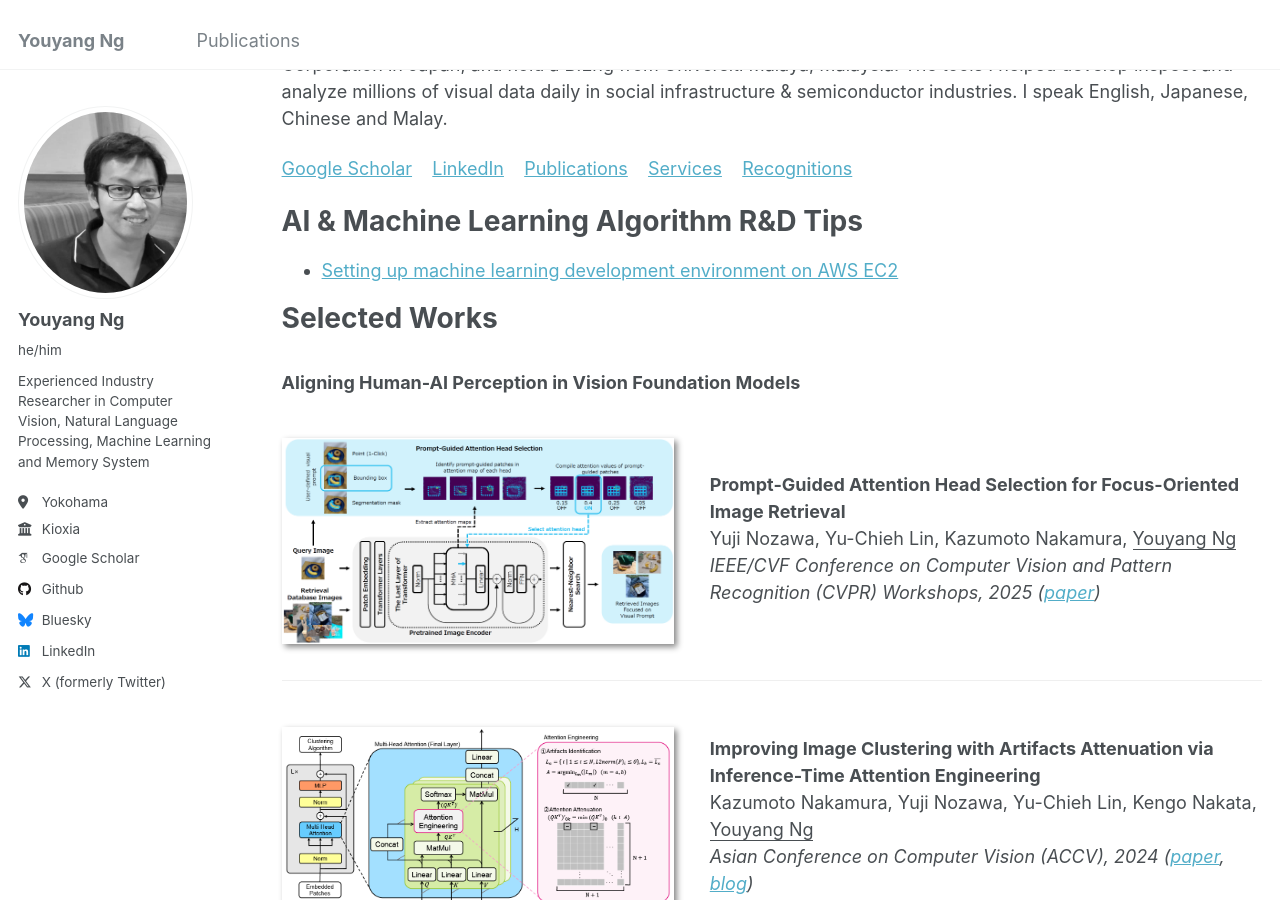
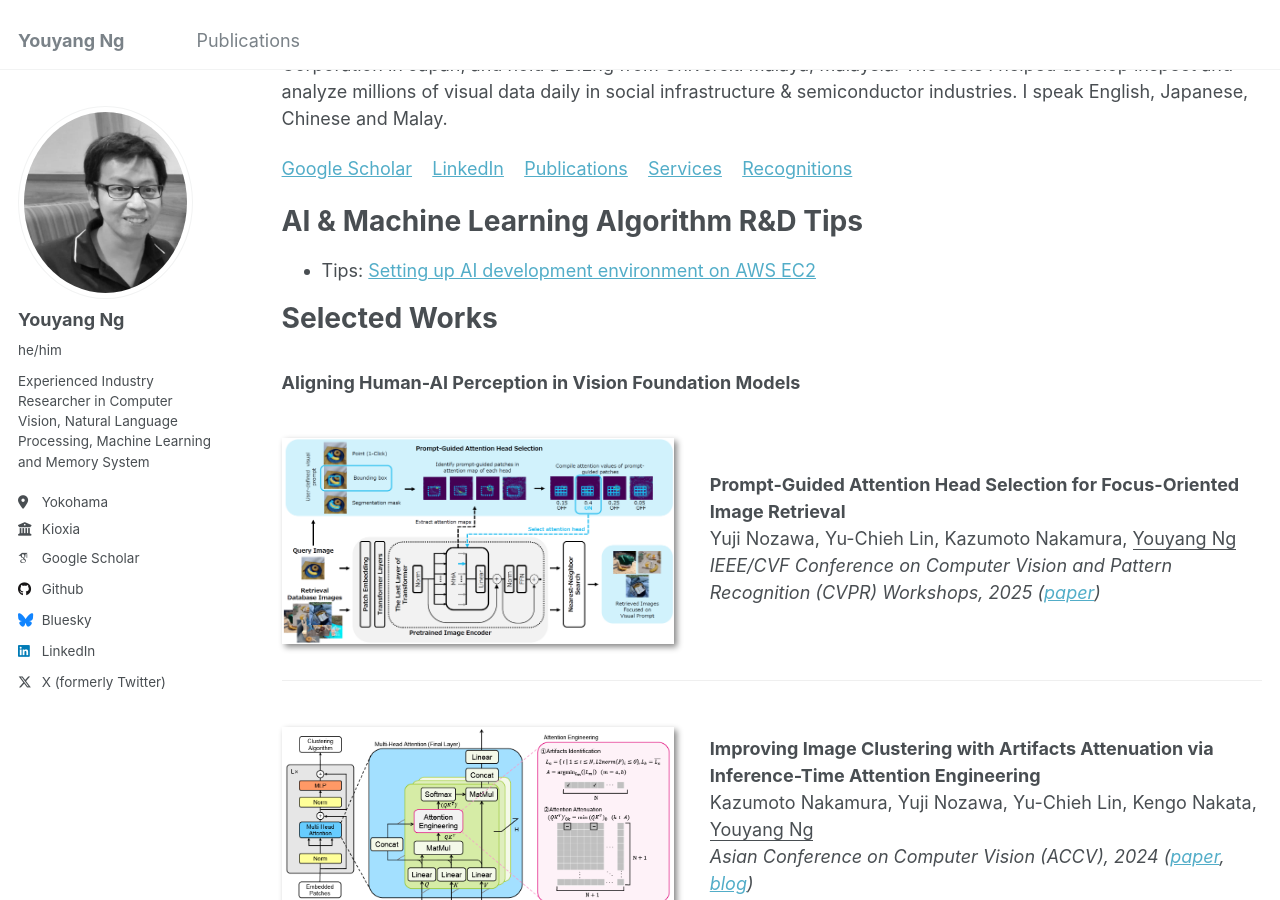
Before and after one commit to yy29/yy29.github.io, a Jekyll site: the page built from _pages/about.md, in a window 1280 px wide and 900 px high, scrolled down 368 px. Built offline with Jekyll 4.4.1, drawn with Linux system fonts in a browser that asks for light colours; some web fonts are replaced.

Commit message:
Update about.md

```diff
--- a/_pages/about.md
+++ b/_pages/about.md
@@ -15,7 +15,7 @@ I have co-authored over 40 patents and research articles, including publications
 [Google Scholar](https://scholar.google.com/citations?user=4BGLw_QAAAAJ) &nbsp;&nbsp; [LinkedIn](https://www.linkedin.com/in/youyang-ng-55a10ab9/) &nbsp;&nbsp; [Publications](publications.md) &nbsp;&nbsp; [Services](#services) &nbsp;&nbsp; [Recognitions](#recognitions)
 
 # AI & Machine Learning Algorithm R&D Tips
-* [Setting up machine learning development environment on AWS EC2](https://github.com/yy29/aws-ec2-tips-llm-chat-ai)
+* Tips: [Setting up AI development environment on AWS EC2](https://github.com/yy29/aws-ec2-tips-llm-chat-ai)
 
 # Selected Works
 
```
